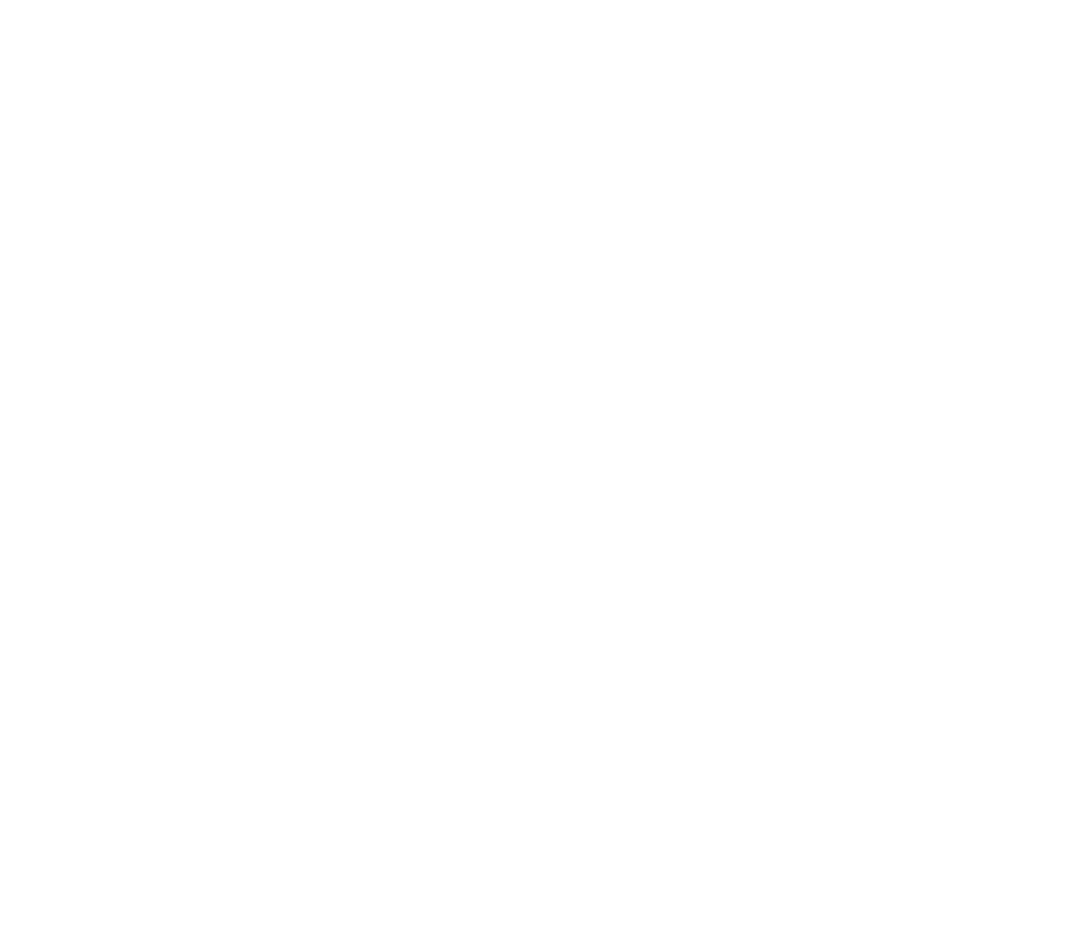
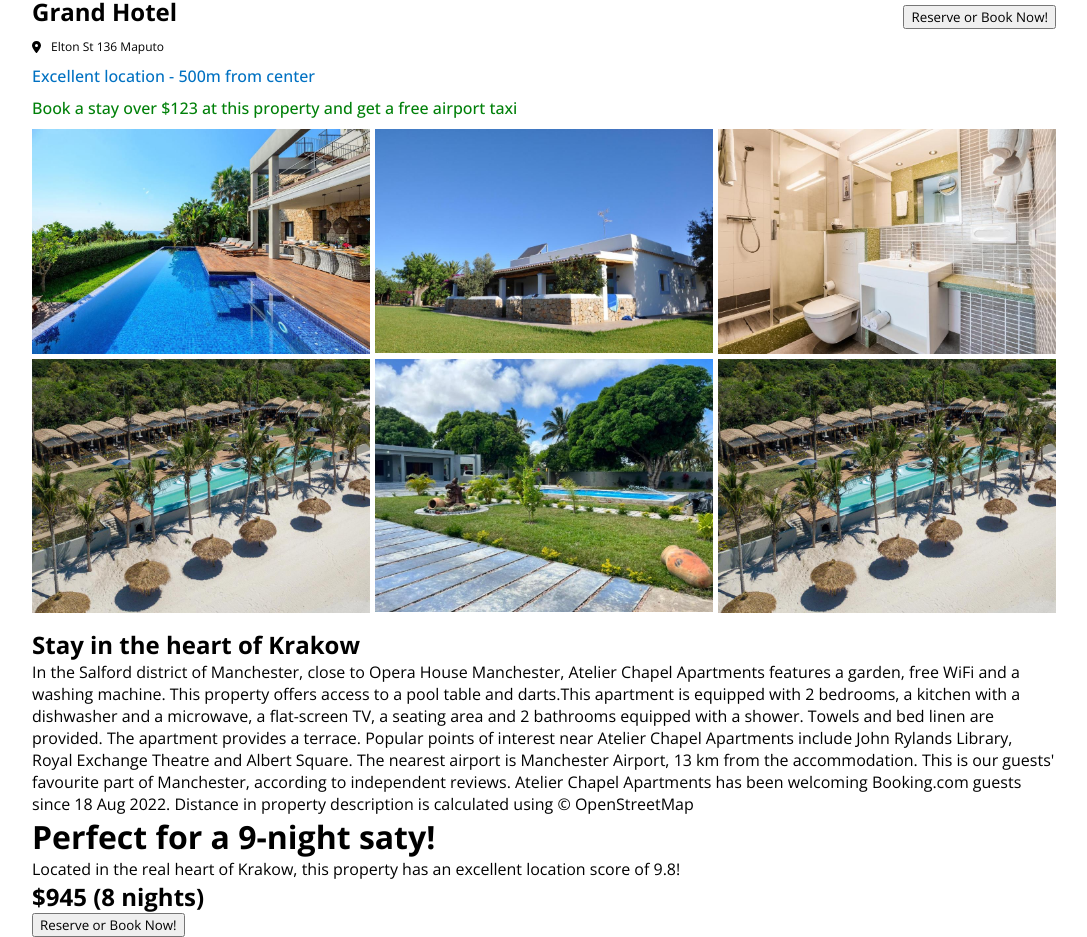
Before and after one commit to GXMUHATE/BookingApp, a React (Create React App) app: page /hotels/1 in a window 1280 px wide. Shown: the part 179-1116 px from the top of the page, without its empty margins (96-1183 px from the left). Before the commit the page ends 800 px from the top, so only its background shows below. Built offline with nearby package versions, Linux system fonts and the light colour scheme.

Commit message:
Creating Booking App UI - Adding Hotel detail page component

```diff
--- a/src/pages/hotel/Hotel.jsx
+++ b/src/pages/hotel/Hotel.jsx
@@ -1,8 +1,84 @@
-import React from "react";
+import { faLocationDot } from "@fortawesome/free-solid-svg-icons"
+import { FontAwesomeIcon } from "@fortawesome/react-fontawesome"
+import Header from "../../components/header/Header"
+import Navbar from "../../components/nav/Navbar"
+import "./hotel.css"
 
 const Hotel = () => {
+    const photos = [
+        {
+            src:require('../../images/f3.jpeg')
+        },
+        {
+            src:require('../../images/f1.jpeg')
+        },
+        {
+            src:require('../../images/f2.jpeg')
+        },
+        {
+            src:require('../../images/f4.jpeg')
+        },
+        {
+            src:require('../../images/f5.jpeg')
+        },
+        {
+            src:require('../../images/f4.jpeg')
+        }
+    ];
     return (
-        <div>Hotel</div>
+        <div>
+            <Navbar/>
+            <Header type="list"/>
+            <div className="hotelContainer">
+                <div className="hotelWrapper">
+                    <button className="bookNow">Reserve or Book Now!</button>
+                    <h1 className="hotelTitle">Grand Hotel</h1>
+                    <div className="hotelAddress">
+                        <FontAwesomeIcon icon={faLocationDot}/>
+                        <span>Elton St 136 Maputo</span>
+                    </div>
+                    <span className="hotelDistance">
+                        Excellent location - 500m from center
+                    </span>
+                    <span className="hotelPriceHighlight">
+                        Book a stay over $123 at this property and get a free airport taxi
+                    </span>
+                    <div className="hotelImages">
+                        {photos.map(photo=>(
+                            <div className="hotelImgWrapper">
+                                <img src={photo.src} alt="" className="hotelImg" />
+                            </div>
+                        ))}
+                    </div>
+                    <div className="hotelDetails">
+                        <div className="hotelDetailsTexts">
+                            <h1 className="hotelTitle">Stay in the heart of Krakow</h1>
+                            <p className="hotelDesc">
+                            In the Salford district of Manchester, close to Opera House Manchester,
+                            Atelier Chapel Apartments features a garden, free WiFi and a washing machine. This property offers access to a pool table and darts.This apartment is equipped with 2 bedrooms, a kitchen with a dishwasher and a microwave, a flat-screen TV, a seating area and 2 bathrooms equipped with a shower. Towels and bed linen are provided.
+                            The apartment provides a terrace.
+                            Popular points of interest near Atelier Chapel Apartments include John Rylands Library, Royal Exchange Theatre and Albert Square. The nearest airport is Manchester Airport, 13 km from the accommodation.
+                            This is our guests' favourite part of Manchester, according to independent reviews.
+                            Atelier Chapel Apartments has been welcoming Booking.com guests since 18 Aug 2022.
+                            Distance in property description is calculated using © OpenStreetMap
+
+                            </p>
+                        </div>
+                        <div className="hotelDetailsPrice">
+                            <h1>Perfect for a 9-night saty!</h1>
+                            <span>
+                                Located in the real heart of Krakow, this property has an
+                                excellent location score of 9.8!
+                            </span>
+                            <h2>
+                                <b>$945</b> (8 nights)
+                            </h2>
+                            <button>Reserve or Book Now!</button>
+                        </div>
+                    </div>
+                </div>
+            </div>
+        </div>
     )
 }
 
--- /dev/null
+++ b/src/pages/hotel/hotel.css
@@ -0,0 +1,56 @@
+.hotelContainer{
+    display: flex;
+    justify-content: center;
+    margin-top: 20px;
+}
+
+.hotelWrapper{
+    width: 100%;
+    max-width: 1024px;
+    display: flex;
+    flex-direction: column;
+    gap: 10px;
+    position: relative;
+}
+
+.bookNow{
+    position: absolute;
+    top: 10px;
+    right: 0;
+}
+
+.hotelTitle{
+    font-size: 24px;
+}
+
+.hotelAddress{
+    font-size: 12px;
+    display: flex;
+    align-items: center;
+    gap: 10px;
+}
+
+.hotelDistance{
+    color: #0071c2;
+    font-weight: 500;
+}
+
+.hotelPriceHighlight{
+    color: #008009;
+    font-weight: 500;
+}
+.hotelImgWrapper{
+    width: 33%;
+}
+
+.hotelImg{
+    width: 100%;
+    object-fit: cover;
+}
+
+.hotelImages{
+    display: flex;
+    justify-content: space-between;
+    flex-wrap: wrap;
+
+}
```
